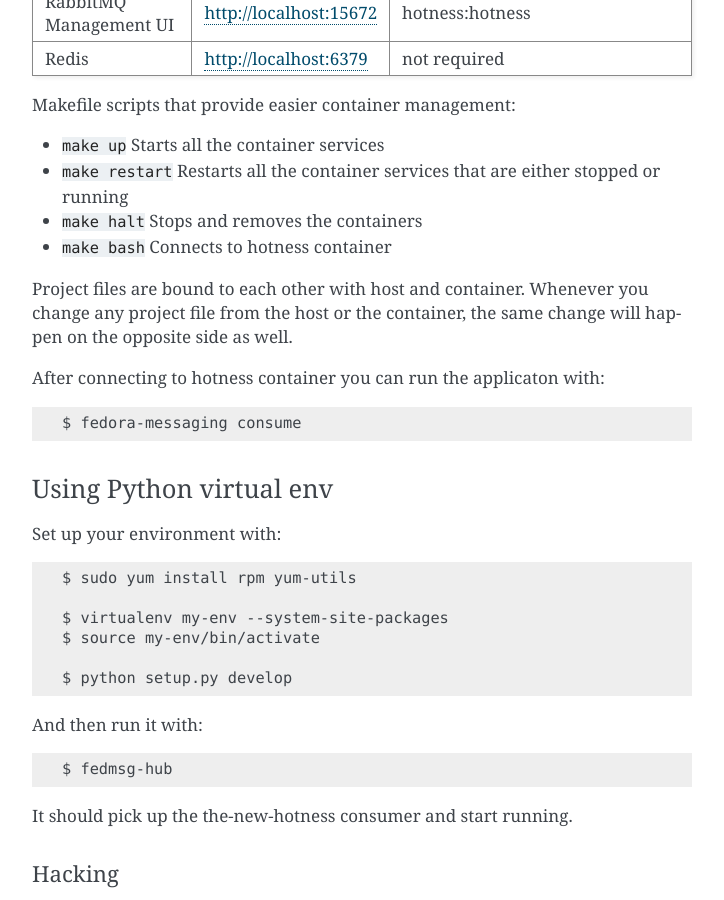
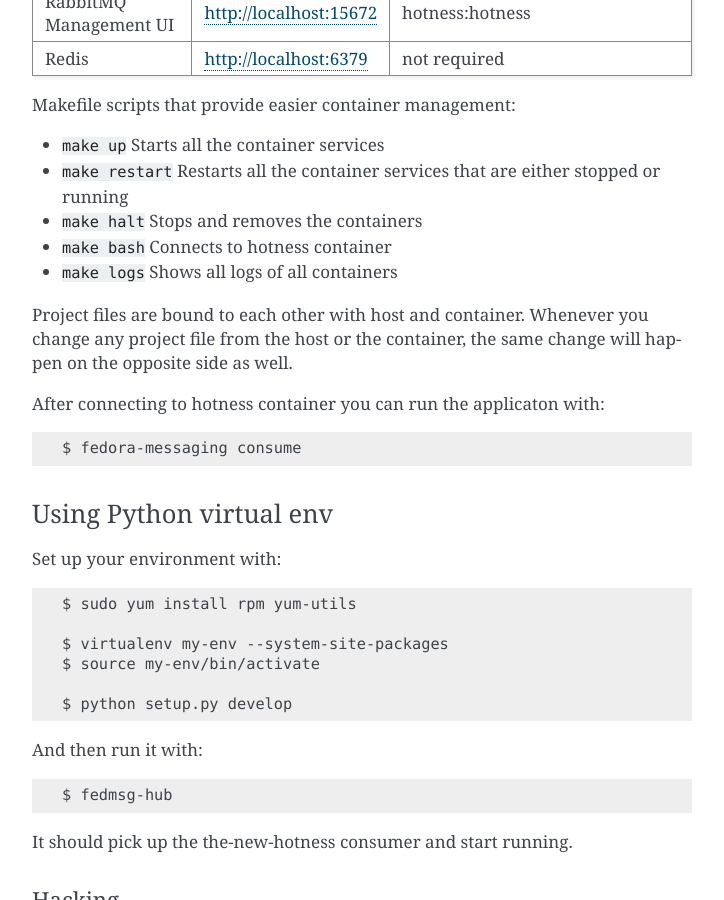
Before and after one commit to fedora-infra/the-new-hotness, a Sphinx documentation site: the page built from docs/dev-guide.rst, in a window 1280 px wide and 900 px high, scrolled down 2310 px. Shown: the whole window, without its empty margins (388-1112 px from the left). Built offline with Sphinx 7.4.7, drawn with Linux system fonts in a browser that asks for light colours; the version number could not be read and is left out.

Commit message:
restore logs command

```diff
--- a/docs/dev-guide.rst
+++ b/docs/dev-guide.rst
@@ -116,6 +116,7 @@
 * ``make restart`` Restarts all the container services that are either stopped or running
 * ``make halt`` Stops and removes the containers
 * ``make bash`` Connects to hotness container
+* ``make logs`` Shows all logs of all containers
 
 Project files are bound to each other with host and container. Whenever you change any project file from the host or the container, the same change will happen on the opposite side as well.
 
```
Also changed, not shown: 1 other file.
